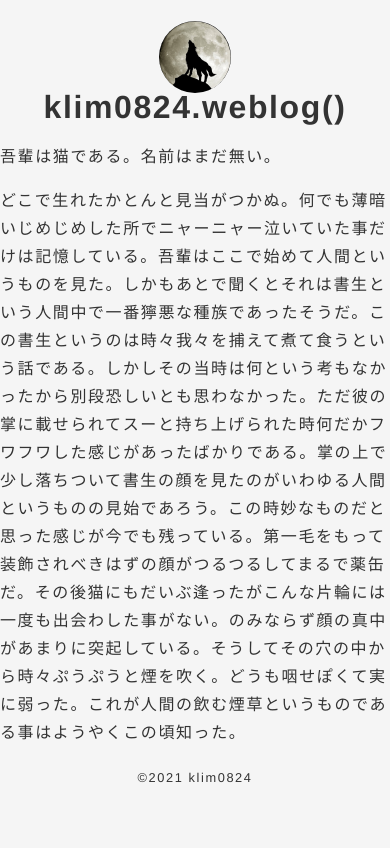
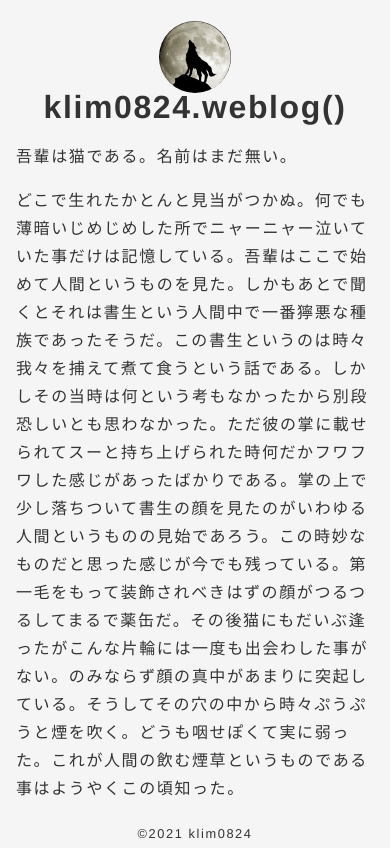
Before and after one commit to klim0824/klim0824_weblog_old, a Next.js app: page / in a window 390 px wide. Built offline with nearby package versions, Linux system fonts and the light colour scheme.

Commit message:
adjust margin on main element

```diff
--- a/pages/index.js
+++ b/pages/index.js
@@ -30,7 +30,7 @@ export default function Home() {
 
       <Header place="home"/>
 
-      <main role="main" className="max-w-3xl mx-auto">
+      <main role="main" className="max-w-3xl mx-4 md:mx-auto">
         <p>吾輩は猫である。名前はまだ無い。</p>
         <p>どこで生れたかとんと見当がつかぬ。何でも薄暗いじめじめした所でニャーニャー泣いていた事だけは記憶している。吾輩はここで始めて人間というものを見た。しかもあとで聞くとそれは書生という人間中で一番獰悪な種族であったそうだ。この書生というのは時々我々を捕えて煮て食うという話である。しかしその当時は何という考もなかったから別段恐しいとも思わなかった。ただ彼の掌に載せられてスーと持ち上げられた時何だかフワフワした感じがあったばかりである。掌の上で少し落ちついて書生の顔を見たのがいわゆる人間というものの見始であろう。この時妙なものだと思った感じが今でも残っている。第一毛をもって装飾されべきはずの顔がつるつるしてまるで薬缶だ。その後猫にもだいぶ逢ったがこんな片輪には一度も出会わした事がない。のみならず顔の真中があまりに突起している。そうしてその穴の中から時々ぷうぷうと煙を吹く。どうも咽せぽくて実に弱った。これが人間の飲む煙草というものである事はようやくこの頃知った。</p>
       </main>
```
